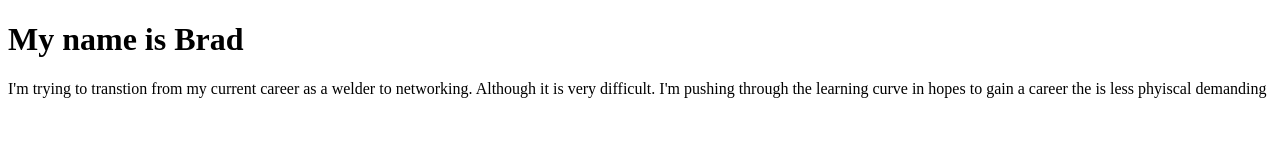
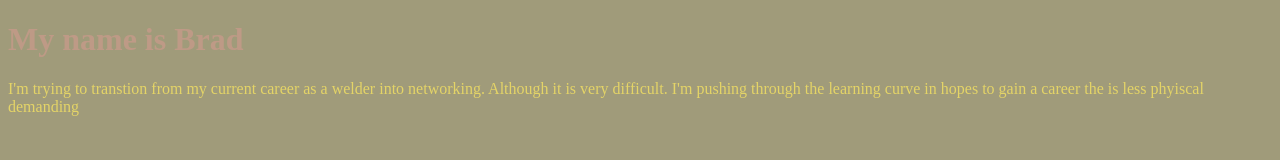
Before and after one commit to masterfitter/masterfitter.github.io, a plain HTML site: page index.html in a window 1280 px wide. Drawn offline with Linux system fonts and the light colour scheme.

Commit message:
Update index.html

```diff
--- a/index.html
+++ b/index.html
@@ -3,14 +3,20 @@
   <head>
     <title>My Personal Introduction</title>
     <style>
-      body{background-color:a09b7a;}
-      h1{color:be9a86;}
-      p{color:e4d467;}
+      body {
+        background-color:#a09b7a;
+      }
+      h1 {
+        color:#be9a86;
+      }
+      p {
+        color:#e4d467;
+      }
     </style>
   </head>
   <body>
     <h1>My name is Brad</h1>
-    <p>I'm trying to transtion from my current career as a welder to networking.
+    <p>I'm trying to transtion from my current career as a welder into networking.
     Although it is very difficult. I'm pushing through the learning curve in hopes to
     gain a career the is less phyiscal demanding</p>
   </body>
```
